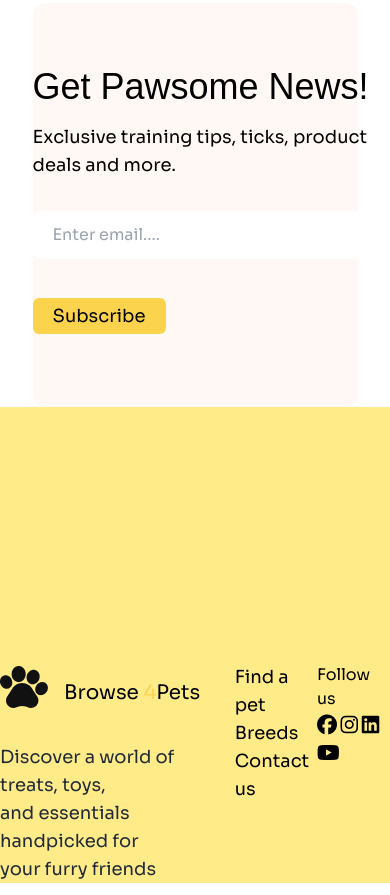
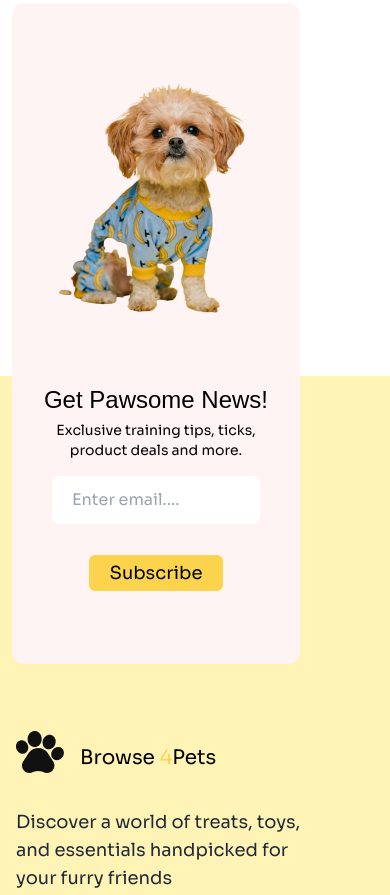
Before and after one commit to taposy/Assignment-3, a plain HTML site: page index.html in a window 390 px wide. Shown: the part 3391-4286 px from the top of the page. Drawn offline with nearby package versions, Linux system fonts and the light colour scheme; a web font is replaced by a local one.

Commit message:
made footer section responsive

```diff
--- a/index.html
+++ b/index.html
@@ -32,7 +32,7 @@
     </style>
 </head>
 
-<body class="font-sora">
+<body class="font-sora ">
     <header class="mb-24 ">
         <nav
             class="flex border-2 border-gray-300 sm:border-hidden justify-around bg-[#FFF9F4] h-16 sm:h-auto pt-5  sm:p-4 w-9/12 sm:w-auto">
@@ -184,7 +184,8 @@
                             </div>
                             <!-- text -->
                             <div>
-                                <i class="fa-solid fa-star text-base lg:text-xl text-amber-500 mr-1 lg:mr-3"></i><span>4.5</span>
+                                <i
+                                    class="fa-solid fa-star text-base lg:text-xl text-amber-500 mr-1 lg:mr-3"></i><span>4.5</span>
                                 <p class="text-sm lg:text-base">Pet Bed</p>
                                 <small class="text-xs lg:text-sm">$39.99</small>
                             </div>
@@ -193,11 +194,12 @@
                         <div class="flex bg-white rounded-xl px-1 lg:px-4 border-2 items-center">
                             <!-- image -->
                             <div class="mr-4">
-                                <img  class="bg-[#FFF9F4] p-2 lg:p-4 rounded-xl"  src="assets/fish-cartoon.png" alt="">
+                                <img class="bg-[#FFF9F4] p-2 lg:p-4 rounded-xl" src="assets/fish-cartoon.png" alt="">
                             </div>
                             <!-- text -->
                             <div>
-                                <i class="fa-solid fa-star text-base lg:text-xl text-amber-500 mr-1 lg:mr-3"></i><span>4.5</span>
+                                <i
+                                    class="fa-solid fa-star text-base lg:text-xl text-amber-500 mr-1 lg:mr-3"></i><span>4.5</span>
                                 <p class="text-sm lg:text-base">Pet Bed</p>
                                 <small class="text-xs lg:text-sm">$39.99</small>
                             </div>
@@ -206,11 +208,12 @@
                         <div class="flex bg-white rounded-xl px-1 lg:px-4 border-2 items-center">
                             <!-- image -->
                             <div class="mr-4">
-                                <img  class="bg-[#FFF9F4] p-2 lg:p-4 rounded-xl"  src="assets/bird-cartoon.png" alt="">
+                                <img class="bg-[#FFF9F4] p-2 lg:p-4 rounded-xl" src="assets/bird-cartoon.png" alt="">
                             </div>
                             <!-- text -->
                             <div>
-                                <i class="fa-solid fa-star text-base lg:text-xl text-amber-500 mr-1 lg:mr-3"></i><span>4.5</span>
+                                <i
+                                    class="fa-solid fa-star text-base lg:text-xl text-amber-500 mr-1 lg:mr-3"></i><span>4.5</span>
                                 <p class="text-sm lg:text-base">Pet Bed</p>
                                 <small class="text-xs lg:text-sm">$39.99</small>
                             </div>
@@ -219,11 +222,12 @@
                         <div class="flex bg-white rounded-xl px-1 lg:px-4 border-2 items-center">
                             <!-- image -->
                             <div class="mr-4">
-                                <img  class="bg-[#FFF9F4] p-2 lg:p-4 rounded-xl"  src="assets/mouse-cartoon.png" alt="">
+                                <img class="bg-[#FFF9F4] p-2 lg:p-4 rounded-xl" src="assets/mouse-cartoon.png" alt="">
                             </div>
                             <!-- text -->
                             <div>
-                                <i class="fa-solid fa-star text-base lg:text-xl text-amber-500 mr-1 lg:mr-3"></i><span>4.5</span>
+                                <i
+                                    class="fa-solid fa-star text-base lg:text-xl text-amber-500 mr-1 lg:mr-3"></i><span>4.5</span>
                                 <p class="text-sm lg:text-base">Pet Bed</p>
                                 <small class="text-xs lg:text-sm">$39.99</small>
                             </div>
@@ -232,11 +236,12 @@
                         <div class="flex bg-white rounded-xl px-1 lg:px-4 border-2 items-center">
                             <!-- image -->
                             <div class="mr-4">
-                                <img  class="bg-[#FFF9F4] p-2 lg:p-4 rounded-xl"  src="assets/dog-cartoon.png" alt="">
+                                <img class="bg-[#FFF9F4] p-2 lg:p-4 rounded-xl" src="assets/dog-cartoon.png" alt="">
                             </div>
                             <!-- text -->
                             <div>
-                                <i class="fa-solid fa-star text-base lg:text-xl text-amber-500 mr-1 lg:mr-3"></i><span>4.5</span>
+                                <i
+                                    class="fa-solid fa-star text-base lg:text-xl text-amber-500 mr-1 lg:mr-3"></i><span>4.5</span>
                                 <p class="text-sm lg:text-base">Pet Bed</p>
                                 <small class="text-xs lg:text-sm">$39.99</small>
                             </div>
@@ -245,11 +250,12 @@
                         <div class="flex bg-white rounded-xl px-1 lg:px-4 border-2 items-center">
                             <!-- image -->
                             <div class="mr-4">
-                                <img  class="bg-[#FFF9F4] p-2 lg:p-4 rounded-xl"  src="assets/rabbit-cartoon.png" alt="">
+                                <img class="bg-[#FFF9F4] p-2 lg:p-4 rounded-xl" src="assets/rabbit-cartoon.png" alt="">
                             </div>
                             <!-- text -->
                             <div>
-                                <i class="fa-solid fa-star text-base lg:text-xl text-amber-500 mr-1 lg:mr-3"></i><span>4.5</span>
+                                <i
+                                    class="fa-solid fa-star text-base lg:text-xl text-amber-500 mr-1 lg:mr-3"></i><span>4.5</span>
                                 <p class="text-sm lg:text-base">Pet Bed</p>
                                 <small class="text-xs lg:text-sm">$39.99</small>
                             </div>
@@ -258,11 +264,12 @@
                         <div class="flex bg-white rounded-xl px-1 lg:px-4 border-2 items-center">
                             <!-- image -->
                             <div class="mr-4">
-                                <img  class="bg-[#FFF9F4] p-2 lg:p-4 rounded-xl"  src="assets/fish-cartoon.png" alt="">
+                                <img class="bg-[#FFF9F4] p-2 lg:p-4 rounded-xl" src="assets/fish-cartoon.png" alt="">
                             </div>
                             <!-- text -->
                             <div>
-                                <i class="fa-solid fa-star text-base lg:text-xl text-amber-500 mr-1 lg:mr-3"></i><span>4.5</span>
+                                <i
+                                    class="fa-solid fa-star text-base lg:text-xl text-amber-500 mr-1 lg:mr-3"></i><span>4.5</span>
                                 <p class="text-sm lg:text-base">Pet Bed</p>
                                 <small class="text-xs lg:text-sm">$39.99</small>
                             </div>
@@ -271,11 +278,12 @@
                         <div class="flex bg-white rounded-xl px-1 lg:px-4 border-2 items-center">
                             <!-- image -->
                             <div class="mr-4">
-                                <img  class="bg-[#FFF9F4] p-2 lg:p-4 rounded-xl"  src="assets/mouse-cartoon.png" alt="">
+                                <img class="bg-[#FFF9F4] p-2 lg:p-4 rounded-xl" src="assets/mouse-cartoon.png" alt="">
                             </div>
                             <!-- text -->
                             <div>
-                                <i class="fa-solid fa-star text-base lg:text-xl text-amber-500 mr-1  lg:mr-3"></i><span>4.5</span>
+                                <i
+                                    class="fa-solid fa-star text-base lg:text-xl text-amber-500 mr-1  lg:mr-3"></i><span>4.5</span>
                                 <p class="text-sm lg:text-base ">Pet Bed</p>
                                 <small class="text-xs lg:text-sm">$39.99</small>
                             </div>
@@ -284,7 +292,7 @@
                         <div class="flex invisible lg:visible bg-white rounded-xl px-4 border-2 items-center">
                             <!-- image -->
                             <div class="mr-4">
-                                <img  class="bg-[#FFF9F4] p-4 rounded-xl"  src="assets/pet-couch.png" alt="">
+                                <img class="bg-[#FFF9F4] p-4 rounded-xl" src="assets/pet-couch.png" alt="">
                             </div>
                             <!-- text -->
                             <div>
@@ -309,13 +317,16 @@
             <!-- parent fiv -->
             <div class="lg:flex gap-8">
                 <!-- card 1 -->
-                 <div class="flex bg-gradient-to-r from-pink-200 via-indigo-200 to-cyan-200 rounded-xl justify-around items-center  py-0 lg:py-5 pl-4 lg:pl-12 mb-4 lg:mb-0">
+                <div
+                    class="flex bg-gradient-to-r from-pink-200 via-indigo-200 to-cyan-200 rounded-xl justify-around items-center  py-0 lg:py-5 pl-4 lg:pl-12 mb-4 lg:mb-0">
                     <!-- text -->
                     <div class="-mt-20 lg:mt-0">
                         <p class="text-xl mb-2 invisible lg:visible">Under Price</p>
                         <p class="font-adlam-display mb-1 lg:mb-3 text-lg lg:text-2xl">Pet Grooming Mitt</p>
-                        <small class="font-adlam-display mb-4 text-lg text-white invisible lg:visible">(Easy Hair Removal)</small>
-                        <p class="font-adlam-display text-white lg:text-black text-2xl lg:text-3xl -mt-12 lg:mt-0">$7.99</p>
+                        <small class="font-adlam-display mb-4 text-lg text-white invisible lg:visible">(Easy Hair
+                            Removal)</small>
+                        <p class="font-adlam-display text-white lg:text-black text-2xl lg:text-3xl -mt-12 lg:mt-0">$7.99
+                        </p>
                     </div>
                     <!-- image -->
                     <div>
@@ -327,7 +338,7 @@
                     <!-- text -->
                     <div class="pl-4 lg:pl-12 pt-6 lg:pt-16">
                         <p class="font-adlam-display mb-2 lg:mb-5 text-lg lg:text-2xl">T-Shirt for Dogs</p>
-                        <p  class="font-adlam-display  text-2xl lg:text-3xl text-amber-400">$7.99</p>
+                        <p class="font-adlam-display  text-2xl lg:text-3xl text-amber-400">$7.99</p>
                     </div>
                     <!-- image -->
                     <div class="mt-32">
@@ -338,58 +349,68 @@
         </section>
 
         <!-- news section -->
-          <section class="w-10/12 bg-[#fff8f4] mx-auto rounded-xl pb-16">
+
+        <section
+            class="relative w-72 lg:w-10/12 bg-[#fff4f4] mx-auto ml-3 lg:ml-auto rounded-xl pb-16 overflow-hidden -mb-72 lg:-mb-44 py-0 lg:py-auto">
             <!-- parent div -->
-            <div class="flex justify-around items-center">
+            <div class="lg:flex justify-around items-center text-center lg:text-justify">
                 <!-- image div -->
                 <div>
-                    <img src="assets/cute-pet-small.png" alt="">
+                    <img class="ml-10 lg:ml-0" src="assets/cute-pet-small.png" alt="">
                 </div>
                 <!-- text div -->
-                  <div class="pt-16">
-                    <h1 class="font-adlam-display text-4xl mb-4">Get Pawsome News!</h1>
-                    <p class="text-lg mb-8">Exclusive training tips, ticks, product deals and more.</p>
-                    <input class="mb-12 rounded-lg w-96 h-12 pl-5" placeholder="Enter email...." type="text">
+                <div class="pt-16 ">
+                    <h1 class="font-adlam-display text-2xl lg:text-4xl mb-1 lg:mb-4">Get Pawsome News!</h1>
+                    <p class="text-sm lg:text-lg px-8 lg:px-0 mb-4 lg:mb-8">Exclusive training tips, ticks, product deals
+                        and more.</p>
+                    <form>
+                        <input class="mb-4 lg:mb-12 rounded-lg w-52 lg:w-96 h-12 pl-5" placeholder="Enter email...." id="#" type="text">
+                    </form>
                     <br>
                     <button class="bg-amber-300 rounded-md px-5 py-1 animate-bounce text-lg">Subscribe</button>
                 </div>
             </div>
         </section>
+
+
     </main>
-    <footer class="bg-[#ffdb268b]">
+    <footer class="bg-[#ffdb2657] overflow-hidden pb-20">
         <!-- parent div -->
-         <div class="flex justify-around mx-auto pt-64">
+        <div class="lg:flex justify-around mx-auto pl-4 lg:pl-0 pt-64">
             <!-- child-1 -->
-             <div>
+            <div class="mb-12 lg:mb-0 mt-24 lg:mt-0">
                 <!-- image -->
                 <div class="flex mb-8">
                     <img class="mr-4" src="assets/logo-footer.png" alt="">
                     <p class="text-xl mt-4">Browse <span class="color-accent">4</span>Pets</p>
                 </div>
-                 <p class="text-lg text-gray-800 ">Discover a world of treats, toys,<br> and essentials handpicked for <br> your furry friends</p>
+                <p class="text-lg text-gray-800 ">Discover a world of treats, toys,<br> and essentials
+                    handpicked for <br> your furry friends</p>
 
             </div>
             <!-- child-2 -->
-             <div>
+            <div class="mb-16 lg:mb-0">
                 <ul>
-                    <li class="text-lg">Find a pet</li>
-                    <li class="text-lg">Breeds</li>
-                    <li class="text-lg">Contact us</li>
+                    <li class="text-lg mb-4">Find a pet</li>
+                    <li class="text-lg mb-4">Breeds</li>
+                    <li class="text-lg mb-4">Contact us</li>
                 </ul>
             </div>
             <!-- child-3 -->
             <div>
-                <p>Follow us</p>
+                <p class="text-lg mb-4">Follow us</p>
                 <!-- icon div -->
                 <div>
-                    <i class="fa-brands fa-facebook text-xl"></i>
-                    <i class="fa-brands fa-instagram text-xl"></i>
-                    <i class="fa-brands fa-linkedin text-xl"></i>
+                    <i class="fa-brands fa-facebook text-xl mr-6"></i>
+                    <i class="fa-brands fa-instagram text-xl mr-6"></i>
+                    <i class="fa-brands fa-linkedin text-xl mr-6"></i>
                     <i class="fa-brands fa-youtube text-xl"></i>
                 </div>
             </div>
         </div>
     </footer>
+
+
 </body>
 
 </html>
```
Lines whose indentation alone changed are shown as unchanged.
